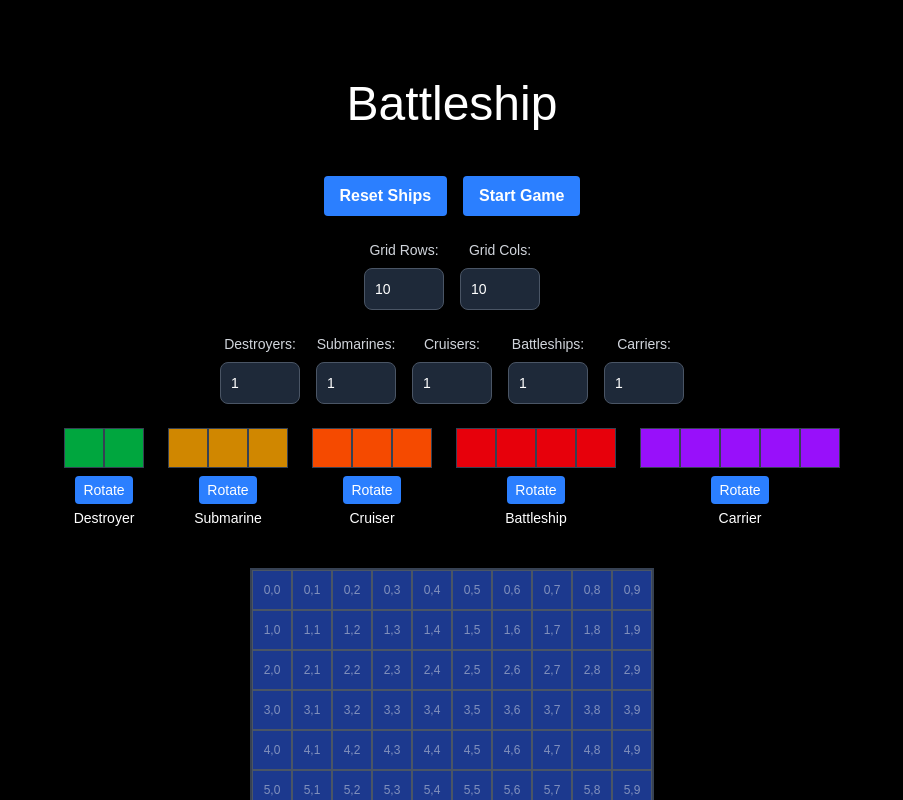
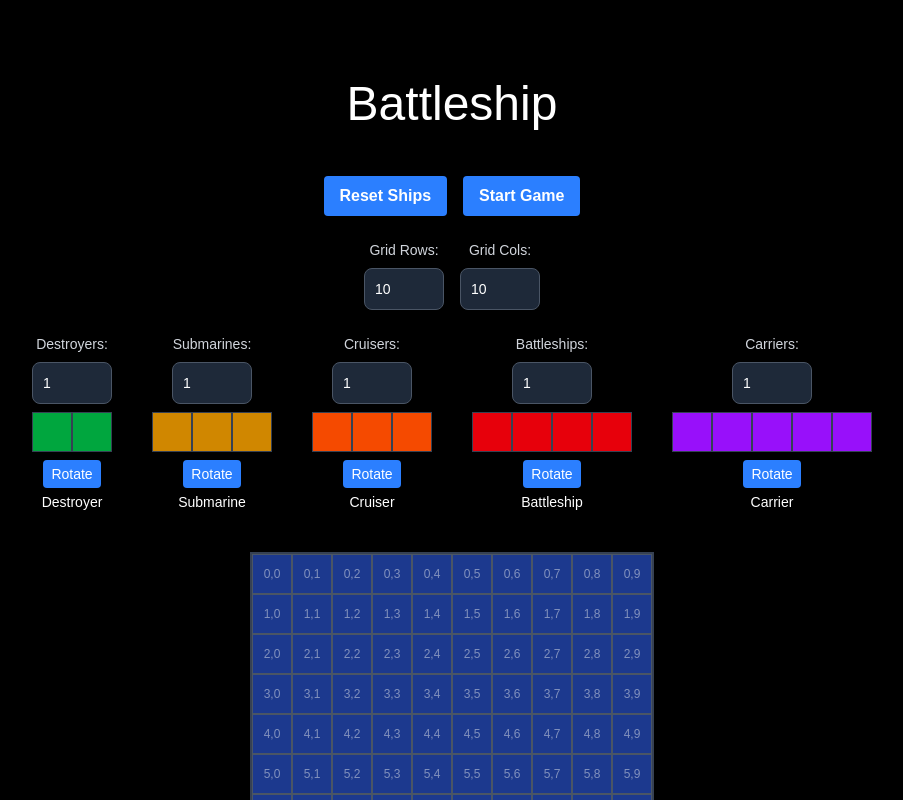
Before and after one commit to UnusualFrog/Battleship_React, a Next.js app in the folder Battleship_React_Client/: page / in a window 1280 px wide. Both pictures are taken after a click on the button "New Game". Shown: the top 800 px of the page, without its empty margins (188-1091 px from the left). Built offline with nearby package versions, Linux system fonts and the light colour scheme.

Commit message:
Added logic for collisons and out-of-bounds placements

```diff
--- a/Battleship_React_Client/src/app/page.js
+++ b/Battleship_React_Client/src/app/page.js
@@ -13,8 +13,14 @@ export default function Home() {
     const [gridRows, setGridRows] = useState(10);
     const [gridCols, setGridCols] = useState(10);
 
+    const gridRowsRef = useRef(gridRows);
+    const gridColsRef = useRef(gridCols);
+
     // ship data
     const [ships, setShips] = useState([]);
+    const [shipLocations, setShipLocations] = useState([]);
+
+    const shipLocationsRef = useRef(shipLocations);
 
     // fleet max counts
     const [destroyerCount, setDestroyerCount] = useState(1);
@@ -29,46 +35,119 @@ export default function Home() {
     const battleshipCountRef = useRef(battleshipCount);
     const carrierCountRef = useRef(carrierCount);
 
-    // Keep the count refs updated whenever a count state changes
+    // Keep the grid size and count refs updated whenever a count state changes
     useEffect(() => {
+        gridRowsRef.current = gridRows;
+        gridColsRef.current = gridCols;
         destroyerCountRef.current = destroyerCount;
-        submarineCountRef.current = cruiserCount;
+        submarineCountRef.current = submarineCount;
         cruiserCountRef.current = cruiserCount;
         battleshipCountRef.current = battleshipCount;
         carrierCountRef.current = carrierCount;
-    }, [destroyerCount]);
+        shipLocationsRef.current = shipLocations;
+    }, [gridRows, gridCols, destroyerCount, submarineCount, cruiserCount, battleshipCount, carrierCount, shipLocations]);
 
     // Handle dropping of ship onto grid
     const onDrop = (item, row, col) => {
+        var startRow = null;
+        var endRow = null;
+        var startCol = null;
+        var endCol = null;
+
+        // Set start and end values of ship
+        if (item.isHorizontal) {
+            startRow = row;
+            startCol = col - item.draggedIndex;
+            endRow = row;
+            endCol = startCol + item.size - 1;
+        } else {
+            startRow = row - item.draggedIndex;
+            startCol = col;
+            endRow = startRow + item.size - 1;
+            endCol = col;
+        }
+
+        // Check if ship is within bounds
+        if (item.isHorizontal) {
+            if (!((startCol >= 0) && (endCol <= gridColsRef.current - 1))) {
+                return;
+            }
+        } else {
+            if (!((startRow >= 0) && (endRow <= gridRowsRef.current - 1))) {
+                return;
+            }
+        }
+
+        // Check for overlapping ships
+        debugger
+        for (let ship of shipLocationsRef.current) {
+            if (ship.item.isHorizontal) {
+                if (item.isHorizontal) {
+                    // Horizontal vs Horizontal collision check
+                    if (startRow == ship.startRow && ((startCol >= ship.startCol && startCol <= ship.endCol) ||
+                        (endCol >= ship.startCol && endCol <= ship.endCol) ||
+                        (startCol <= ship.startCol && endCol >= ship.endCol))) {
+                        return;
+                    }
+                }
+                else {
+                    // Horizontal vs Vertical collision check
+                    if (startCol >= ship.startCol && startCol <= ship.endCol &&
+                        ship.startRow >= startRow && ship.startRow <= endRow) {
+                        return;
+                    }
+                }
+            }
+            else {
+                if (item.isHorizontal) {
+                    // Vertical vs Horizontal collision check
+                    if (startRow >= ship.startRow && startRow <= ship.endRow &&
+                        ship.startCol >= startCol && ship.startCol <= endCol) {
+                        return;
+                    }
+                }
+                else {
+                    // Vertical vs Vertical collision check
+                    if (startCol == ship.startCol && ((startRow >= ship.startRow && startRow <= ship.endRow) ||
+                        (endRow >= ship.startRow && endRow <= ship.endRow) ||
+                        (startRow <= ship.startRow && endRow >= ship.endRow))) {
+                        return;
+                    }
+                }
+            }
+        }
+
+
+
+    setShipLocations((prevLocations) => {
+        return [...prevLocations, { item, startRow, endRow, startCol, endCol}]
+    })
+
+
     setShips((prevShips) => {
         switch (item.name) {
             case "Destroyer":
                 if ((prevShips.filter(x => x.name == "Destroyer").length) < destroyerCountRef.current) {
-                        console.log(prevShips.filter(x => x.name == "Destroyer").length)
                     return [...prevShips, { ...item, row, col }];
                 }
                 return prevShips;
             case "Submarine":
-                    if ((prevShips.filter(x => x.name == "Submarine").length) < destroyerCountRef.current) {
-                        console.log(prevShips.filter(x => x.name == "Submarine").length)
+                if ((prevShips.filter(x => x.name == "Submarine").length) < submarineCountRef.current) {
                     return [...prevShips, { ...item, row, col }];
                 }
                 return prevShips;
             case "Cruiser":
-                    if ((prevShips.filter(x => x.name == "Cruiser").length) < destroyerCountRef.current) {
-                        console.log(prevShips.filter(x => x.name == "Cruiser").length)
+                if ((prevShips.filter(x => x.name == "Cruiser").length) < cruiserCountRef.current) {
                     return [...prevShips, { ...item, row, col }];
                 }
                 return prevShips;
             case "Battleship":
-                    if ((prevShips.filter(x => x.name == "Battleship").length) < destroyerCountRef.current) {
-                        console.log(prevShips.filter(x => x.name == "Battleship").length)
+                if ((prevShips.filter(x => x.name == "Battleship").length) < battleshipCountRef.current) {
                     return [...prevShips, { ...item, row, col }];
                 }
                 return prevShips;
             case "Carrier":
-                    if ((prevShips.filter(x => x.name == "Carrier").length) < destroyerCountRef.current) {
-                        console.log(prevShips.filter(x => x.name == "Carrier").length)
+                if ((prevShips.filter(x => x.name == "Carrier").length) < carrierCountRef.current) {
                     return [...prevShips, { ...item, row, col }];
                 }
                 return prevShips;
@@ -92,6 +171,7 @@ export default function Home() {
 // Clear all ship data
 const resetGame = () => {
     setShips([]);
+    setShipLocations([]);
 };
 
 // Styling classes
@@ -105,6 +185,7 @@ export default function Home() {
     label: "block mb-2 text-sm font-medium text-gray-300",
     input: "bg-gray-800 border border-gray-600 text-white text-sm rounded-lg p-2.5 w-20",
     shipsContainer: "flex flex-wrap gap-6 justify-center w-full pb-6",
+    shipGroup: "flex flex-col items-center gap-2 mx-2",
     button: "bg-blue-500 hover:bg-blue-700 text-white font-bold py-2 px-4 rounded"
 };
 
@@ -148,6 +229,7 @@ export default function Home() {
                                     onChange={(e) => {
                                         setGridRows(Number(e.target.value));
                                         setShips([]);
+                                        setShipLocations([]);
                                     }}
                                     className={styles.input}
                                 />
@@ -165,14 +247,18 @@ export default function Home() {
                                     onChange={(e) => {
                                         setGridCols(Number(e.target.value));
                                         setShips([]);
+                                        setShipLocations([]);
                                     }}
                                     className={styles.input}
                                 />
                             </div>
                         </div>
 
-                            {/* Ship max count inputs */}
-                            <div className={styles.inputContainer}>
+                        {/* Ship selectors and ships aligned together */}
+                        <div className={styles.shipsContainer}>
+                            {/* Destroyer Group */}
+                            {destroyerCount > 0 && (
+                                <div className={styles.shipGroup}>
                                     <div className={styles.form}>
                                         <label htmlFor="destroyer-count" className={styles.label}>Destroyers:</label>
                                         <input
@@ -186,10 +272,18 @@ export default function Home() {
                                             onChange={(e) => {
                                                 setDestroyerCount(Number(e.target.value));
                                                 setShips([]);
+                                                setShipLocations([]);
                                             }}
                                             className={styles.input}
                                         />
                                     </div>
+                                    <DraggableShip name="Destroyer" />
+                                </div>
+                            )}
+
+                            {/* Submarine Group */}
+                            {submarineCount > 0 && (
+                                <div className={styles.shipGroup}>
                                     <div className={styles.form}>
                                         <label htmlFor="submarine-count" className={styles.label}>Submarines:</label>
                                         <input
@@ -203,10 +297,18 @@ export default function Home() {
                                             onChange={(e) => {
                                                 setSubmarineCount(Number(e.target.value));
                                                 setShips([]);
+                                                setShipLocations([]);
                                             }}
                                             className={styles.input}
                                         />
                                     </div>
+                                    <DraggableShip name="Submarine" />
+                                </div>
+                            )}
+
+                            {/* Cruiser Group */}
+                            {cruiserCount > 0 && (
+                                <div className={styles.shipGroup}>
                                     <div className={styles.form}>
                                         <label htmlFor="cruiser-count" className={styles.label}>Cruisers:</label>
                                         <input
@@ -220,10 +322,18 @@ export default function Home() {
                                             onChange={(e) => {
                                                 setCruiserCount(Number(e.target.value));
                                                 setShips([]);
+                                                setShipLocations([]);
                                             }}
                                             className={styles.input}
                                         />
                                     </div>
+                                    <DraggableShip name="Cruiser" />
+                                </div>
+                            )}
+
+                            {/* Battleship Group */}
+                            {battleshipCount > 0 && (
+                                <div className={styles.shipGroup}>
                                     <div className={styles.form}>
                                         <label htmlFor="battleship-count" className={styles.label}>Battleships:</label>
                                         <input
@@ -237,10 +347,18 @@ export default function Home() {
                                             onChange={(e) => {
                                                 setBattleshipCount(Number(e.target.value));
                                                 setShips([]);
+                                                setShipLocations([]);
                                             }}
                                             className={styles.input}
                                         />
                                     </div>
+                                    <DraggableShip name="Battleship" />
+                                </div>
+                            )}
+
+                            {/* Carrier Group */}
+                            {carrierCount > 0 && (
+                                <div className={styles.shipGroup}>
                                     <div className={styles.form}>
                                         <label htmlFor="carrier-count" className={styles.label}>Carriers:</label>
                                         <input
@@ -254,19 +372,14 @@ export default function Home() {
                                             onChange={(e) => {
                                                 setCarrierCount(Number(e.target.value));
                                                 setShips([]);
+                                                setShipLocations([]);
                                             }}
                                             className={styles.input}
                                         />
                                     </div>
+                                    <DraggableShip name="Carrier" />
                                 </div>
-
-                            {/* Show draggable ships */}
-                            <div className={styles.shipsContainer}>
-                                {destroyerCount > 0 && <DraggableShip name="Destroyer" />}
-                                {submarineCount > 0 && <DraggableShip name="Submarine" />}
-                                {cruiserCount > 0 && <DraggableShip name="Cruiser" />}
-                                {battleshipCount > 0 && <DraggableShip name="Battleship" />}
-                                {carrierCount > 0 && <DraggableShip name="Carrier" />}
+                            )}
                         </div>
 
                         {/* Game Board */}
```
Also changed, not shown: Battleship_React_Client/src/app/components/Cell.js (+32 -4 lines), Battleship_React_Client/src/app/components/DraggableShip.js (+5 -5 lines). Lines whose indentation alone changed are shown as unchanged.
